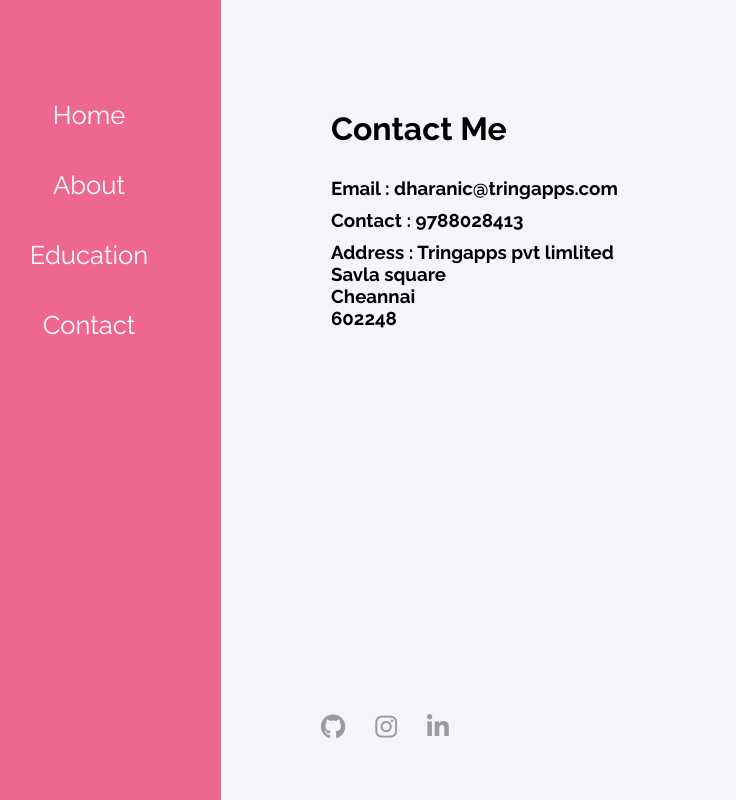
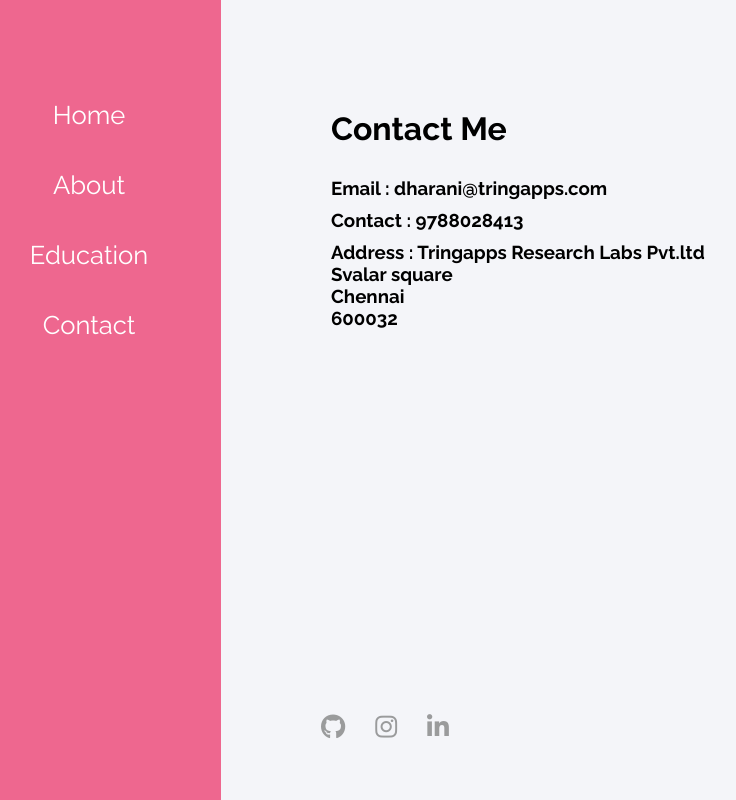
Before and after one commit to dharani2209/ReactJS-simple-webpage, a React (Create React App) app: page /contact in a window 1280 px wide. Shown: the whole page, without its empty margins (43-779 px from the left). Built offline with nearby package versions, Linux system fonts and the light colour scheme.

Commit message:
Update Contact.js

```diff
--- a/src/contents/Contact.js
+++ b/src/contents/Contact.js
@@ -5,16 +5,16 @@ class Contact extends Component {
         return (
             <div className="condiv">
             <h1 className="subtopic">Contact Me</h1>
-            <h3>Email  :   dharanic@tringapps.com</h3>
+            <h3>Email  :   dharani@tringapps.com</h3>
             <h3>Contact   : 9788028413</h3>
             <h3>Address  :
-                Tringapps pvt limlited
+                Tringapps Research Labs Pvt.ltd
                 <br></br>
-                Savla square
+                Svalar square
                 <br></br>
-                Cheannai
+                Chennai
                 <br></br>
-                602248</h3>
+                600032</h3>
             <Social />
             </div>
             )
```
